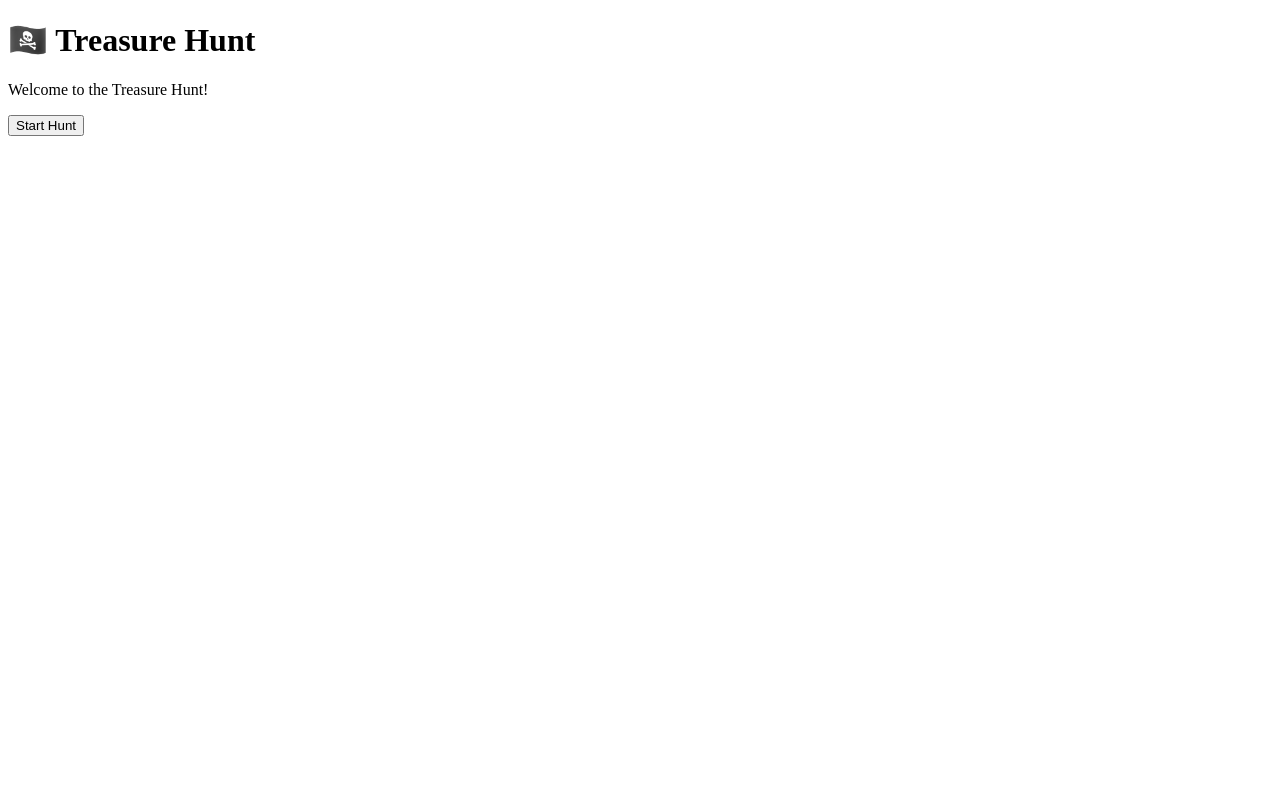
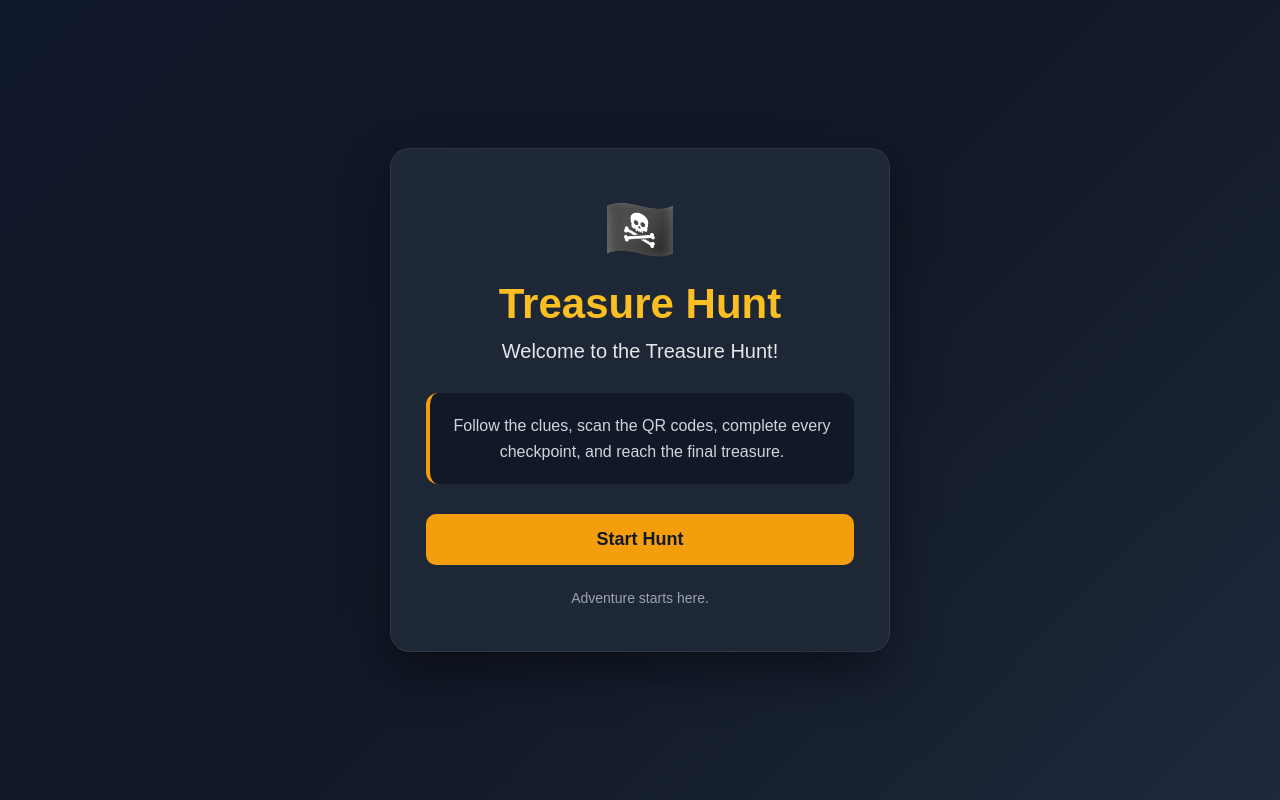
Before and after one commit to learsi05/treasure-hunt, a plain HTML site: page index.html in a window 1280 px wide. Drawn offline with Linux system fonts and the light colour scheme.

Commit message:
Update treasure hunt home page

```diff
--- a/app.js
+++ b/app.js
@@ -1,3 +1,3 @@
-function startGame() {
+function startHunt() {
     alert("Treasure Hunt Started!");
 }
--- a/index.html
+++ b/index.html
@@ -1,18 +1,52 @@
 <!DOCTYPE html>
-<html>
+<html lang="en">
+
 <head>
+    <meta charset="UTF-8">
+    <meta name="viewport" content="width=device-width, initial-scale=1.0">
+
     <title>Treasure Hunt</title>
+
+    <link rel="stylesheet" href="./style.css?v=2">
 </head>
 
 <body>
 
-    <h1>🏴‍☠️ Treasure Hunt</h1>
+    <div class="page">
 
-    <p>Welcome to the Treasure Hunt!</p>
+        <div class="card">
 
-    <button onclick="startGame()">Start Hunt</button>
+            <div class="icon">
+                🏴‍☠️
+            </div>
 
-    <script src="app.js"></script>
+            <h1>Treasure Hunt</h1>
+
+            <p class="subtitle">
+                Welcome to the Treasure Hunt!
+            </p>
+
+            <div class="info-box">
+                <p>
+                    Follow the clues, scan the QR codes,
+                    complete every checkpoint, and reach the final treasure.
+                </p>
+            </div>
+
+            <button onclick="startHunt()">
+                Start Hunt
+            </button>
+
+            <p class="footer-text">
+                Adventure starts here.
+            </p>
+
+        </div>
+
+    </div>
+
+    <script src="./app.js"></script>
 
 </body>
+
 </html>
--- a/style.css
+++ b/style.css
@@ -1,26 +1,150 @@
+* {
+    margin: 0;
+    padding: 0;
+    box-sizing: border-box;
+}
+
 body {
-    font-family: Arial, sans-serif;
-    background: #111;
+    font-family: Arial, Helvetica, sans-serif;
+
+    min-height: 100vh;
+
+    background:
+        linear-gradient(
+            135deg,
+            #0f172a,
+            #111827,
+            #1e293b
+        );
+
     color: white;
+}
+
+.page {
+    min-height: 100vh;
 
     display: flex;
+    align-items: center;
     justify-content: center;
-    align-items: center;
 
-    height: 100vh;
-    margin: 0;
+    padding: 20px;
 }
 
-.container {
+.card {
+    width: 100%;
+    max-width: 500px;
+
+    background: rgba(31, 41, 55, 0.95);
+
+    padding: 45px 35px;
+
+    border-radius: 20px;
+
     text-align: center;
+
+    box-shadow:
+        0 20px 50px rgba(0, 0, 0, 0.45);
+
+    border: 1px solid rgba(255, 255, 255, 0.08);
+}
+
+.icon {
+    font-size: 60px;
+
+    margin-bottom: 15px;
+}
+
+h1 {
+    font-size: 42px;
+
+    margin-bottom: 12px;
+
+    color: #fbbf24;
+}
+
+.subtitle {
+    font-size: 20px;
+
+    color: #e5e7eb;
+
+    margin-bottom: 30px;
+}
+
+.info-box {
+    background: #111827;
+
+    padding: 20px;
+
+    border-radius: 12px;
+
+    margin-bottom: 30px;
+
+    line-height: 1.6;
+
+    color: #d1d5db;
+
+    border-left: 4px solid #f59e0b;
 }
 
 button {
-    padding: 15px 30px;
+    width: 100%;
+
+    padding: 15px;
+
     font-size: 18px;
+    font-weight: bold;
+
+    border: none;
+
+    border-radius: 10px;
+
+    background: #f59e0b;
+
+    color: #111827;
 
     cursor: pointer;
 
-    border: none;
-    border-radius: 8px;
+    transition: 0.25s;
 }
+
+button:hover {
+    background: #fbbf24;
+
+    transform: translateY(-2px);
+
+    box-shadow:
+        0 8px 20px rgba(245, 158, 11, 0.3);
+}
+
+button:active {
+    transform: scale(0.98);
+}
+
+.footer-text {
+    margin-top: 25px;
+
+    font-size: 14px;
+
+    color: #9ca3af;
+}
+
+/* Mobile optimization */
+
+@media (max-width: 600px) {
+
+    .card {
+        padding: 35px 22px;
+    }
+
+    h1 {
+        font-size: 34px;
+    }
+
+    .subtitle {
+        font-size: 17px;
+    }
+
+    .icon {
+        font-size: 50px;
+    }
+}
```
